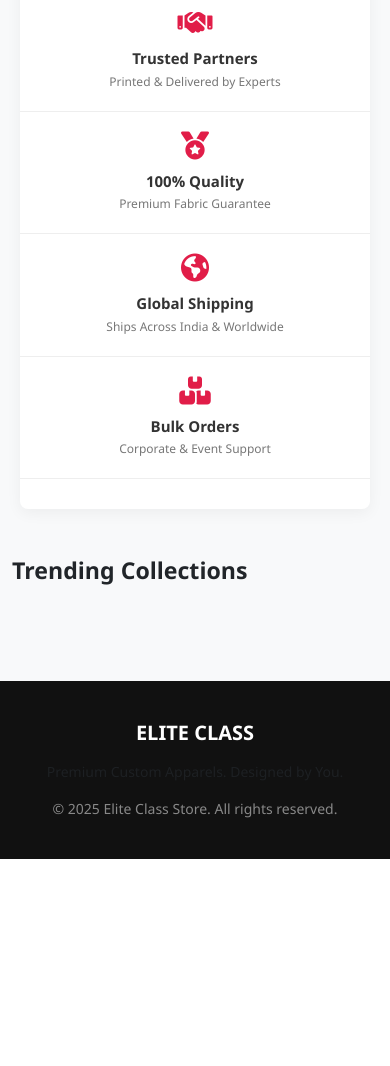
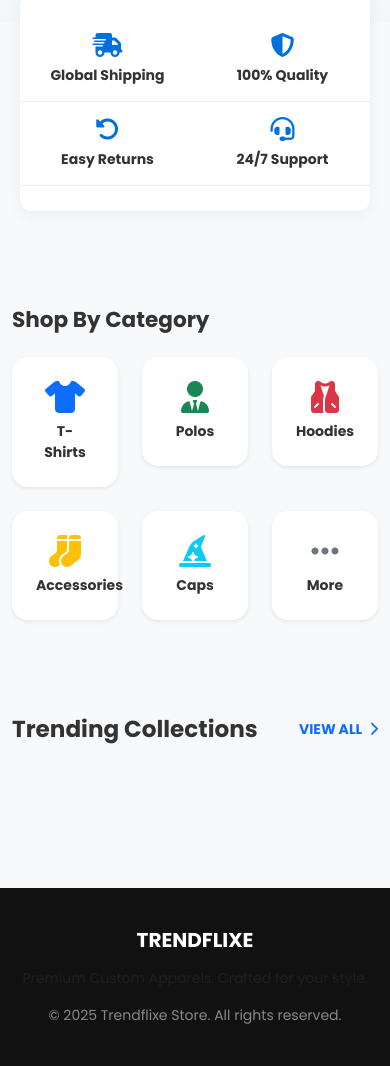
Before and after one commit to zahidbasha353-droid/trendflix-live, a Django app: page / in a window 390 px wide. Shown: the part 441-1507 px from the top of the page. Before the commit the page ends 1300 px from the top, so only its background shows below. Run offline with Django 5.2, Linux system fonts and the light colour scheme; data comes from the database, SQL or seed files in the repository; data that the repository does not hold is empty.

Commit message:
Updated base template with premium design and Poppins font

```diff
--- a/store/templates/store/base.html
+++ b/store/templates/store/base.html
@@ -6,27 +6,24 @@
     <meta name="viewport" content="width=device-width, initial-scale=1.0">
     <title>Elite Class | Print Your Vibe</title>
 
+    <link href="https://fonts.googleapis.com/css2?family=Poppins:wght@300;400;500;600;700;800&display=swap" rel="stylesheet">
     <link href="https://cdn.jsdelivr.net/npm/bootstrap@5.3.0/dist/css/bootstrap.min.css" rel="stylesheet">
     <link rel="stylesheet" href="https://cdnjs.cloudflare.com/ajax/libs/font-awesome/6.4.0/css/all.min.css">
 
     <style>
-        /* Global Styles */
+        /* --- 1. NEW PREMIUM LOOK STYLES --- */
         body {
-            font-family: 'Segoe UI', Tahoma, Geneva, Verdana, sans-serif;
+            background-color: #f8f9fa;
+            color: #333;
+            font-family: 'Poppins', sans-serif;
             overflow-x: hidden;
-            background-color: #f8f9fa;
         }
 
-        /* Navbar Styles */
+        /* Navbar Customization */
         .navbar {
-            background-color: #fff;
-            box-shadow: 0 2px 10px rgba(0,0,0,0.05);
+            background: white !important;
+            box-shadow: 0 2px 10px rgba(0,0,0,0.05) !important;
             padding: 15px 0;
-        }
-        .navbar-brand {
-            font-weight: 800;
-            font-size: 1.5rem;
-            color: #000;
         }
         .nav-link {
             font-weight: 500;
@@ -35,25 +32,49 @@
             transition: 0.3s;
         }
         .nav-link:hover {
-            color: #e11d48 !important; /* Elite Red */
+            color: #0071dc !important; /* Premium Blue */
         }
 
-        /* Buttons */
-        .btn-custom {
-            background-color: #e11d48;
-            color: white;
-            border-radius: 25px;
-            padding: 8px 25px;
+        /* Product Card Design */
+        .product-card {
+            transition: transform 0.3s ease, box-shadow 0.3s ease;
+            border-radius: 15px !important;
+            background: #fff;
+            border: none !important;
+        }
+        .product-card:hover {
+            transform: translateY(-5px);
+            box-shadow: 0 10px 20px rgba(0,0,0,0.1) !important;
+        }
+        .product-card img { transition: transform 0.5s ease; border-radius: 12px; }
+        .product-card:hover img { transform: scale(1.05); }
+
+        /* Modern Category Icons */
+        .category-card { transition: all 0.3s ease; cursor: pointer; border: none !important; }
+        .category-card:hover {
+            background: #0071dc !important;
+            color: white !important;
+            transform: translateY(-3px);
+        }
+        .category-card:hover i { color: white !important; }
+
+        /* Improved Buttons */
+        .btn-warning {
+            background-color: #ffd814 !important;
+            border-color: #fcd200 !important;
+            color: #111 !important;
+            font-weight: 600;
+            border-radius: 50px;
+        }
+        .btn-warning:hover { background-color: #f7ca00 !important; }
+        .btn-primary {
+            background-color: #0071dc !important;
             border: none;
             font-weight: 600;
-            transition: 0.3s;
-        }
-        .btn-custom:hover {
-            background-color: #be123c;
-            color: white;
+            border-radius: 50px;
         }
 
-        /* Cart Badge */
+        /* Elite Red Accent (Keeping some old identity) */
         .badge-elite {
             background-color: #e11d48;
             font-size: 0.6rem;
@@ -72,11 +93,11 @@
 </head>
 <body class="d-flex flex-column min-vh-100">
 
-    <nav class="navbar navbar-expand-lg navbar-light sticky-top">
+    <nav class="navbar navbar-expand-lg sticky-top">
         <div class="container">
             <a class="navbar-brand" href="{% url 'home' %}">
-    <img src="{% static 'images/logo.jpg' %}" alt="Trendflixe Logo" style="height: 50px; width: auto;">
-</a>
+                <img src="{% static 'images/logo.png' %}" alt="Trendflixe" style="height: 50px; width: auto;">
+            </a>
 
             <button class="navbar-toggler" type="button" data-bs-toggle="collapse" data-bs-target="#navbarNav">
                 <span class="navbar-toggler-icon"></span>
@@ -98,7 +119,7 @@
                             {% else %} 🇮🇳 INR
                             {% endif %}
                         </a>
-                        <ul class="dropdown-menu" style="max-height: 300px; overflow-y: auto;">
+                        <ul class="dropdown-menu border-0 shadow-sm" style="max-height: 300px; overflow-y: auto;">
                             <li><a class="dropdown-item" href="{% url 'switch_currency' 'INR' %}">🇮🇳 INR (₹)</a></li>
                             <li><a class="dropdown-item" href="{% url 'switch_currency' 'USD' %}">🇺🇸 USD ($)</a></li>
                             <li><a class="dropdown-item" href="{% url 'switch_currency' 'EUR' %}">🇪🇺 Euro (€)</a></li>
@@ -125,14 +146,14 @@
                                 <a class="btn btn-outline-dark dropdown-toggle rounded-pill px-4" href="#" role="button" data-bs-toggle="dropdown">
                                     Hello, {{ user.username }}
                                 </a>
-                                <ul class="dropdown-menu">
+                                <ul class="dropdown-menu border-0 shadow-sm">
                                     <li><a class="dropdown-item" href="#">My Orders</a></li>
                                     <li><hr class="dropdown-divider"></li>
                                     <li><a class="dropdown-item text-danger" href="{% url 'logout' %}">Logout</a></li>
                                 </ul>
                             </div>
                         {% else %}
-                            <a href="{% url 'login' %}" class="btn btn-custom">
+                            <a href="{% url 'login' %}" class="btn btn-primary px-4">
                                 Login <i class="fa-solid fa-arrow-right ms-1"></i>
                             </a>
                         {% endif %}
@@ -148,9 +169,9 @@
 
     <footer class="text-center mt-5">
         <div class="container">
-            <h5 class="fw-bold text-white mb-3">ELITE CLASS</h5>
-            <p class="text-muted small">Premium Custom Apparels. Designed by You.</p>
-            <p class="mb-0 text-white-50 small">&copy; 2025 Elite Class Store. All rights reserved.</p>
+            <h5 class="fw-bold text-white mb-3">TRENDFLIXE</h5>
+            <p class="text-muted small">Premium Custom Apparels. Crafted for your style.</p>
+            <p class="mb-0 text-white-50 small">&copy; 2025 Trendflixe Store. All rights reserved.</p>
         </div>
     </footer>
 
--- a/store/templates/store/home.html
+++ b/store/templates/store/home.html
@@ -1,200 +1,213 @@
 {% extends 'store/base.html' %}
 {% load static %}
-{% load custom_filters %} {% block content %}
+{% load custom_filters %}
+
+{% block content %}
 
 <style>
-    /* --- 1. CAROUSEL STYLES --- */
-    .carousel-item {
-        height: 500px; /* Banner Height */
-        background-color: #000;
+    /* --- 1. PREMIUM GLOBAL STYLES --- */
+    body { background-color: #f8f9fa; }
+
+    /* --- 2. MODERN HERO SECTION --- */
+    .hero-section {
+        background: #f4f7f9;
+        height: 480px;
+        display: flex;
+        align-items: center;
+        overflow: hidden;
         position: relative;
     }
-    .carousel-item img {
-        height: 100%;
-        width: 100%;
-        object-fit: cover;
-        opacity: 0.6; /* Dark Overlay */
-    }
-    .carousel-caption {
-        bottom: 35%;
-        text-shadow: 2px 2px 10px rgba(0,0,0,0.8);
-        z-index: 10;
-    }
-    .carousel-caption h1 {
-        font-size: 3.5rem;
-        font-weight: 800;
-        text-transform: uppercase;
-        letter-spacing: 2px;
-        animation: slideUp 1s ease-out;
-        margin-bottom: 15px;
-    }
-    .carousel-caption p {
-        font-size: 1.3rem;
-        margin-bottom: 25px;
-        font-weight: 500;
-        animation: slideUp 1.2s ease-out;
-    }
-    .btn-banner {
-        padding: 12px 35px;
-        font-weight: bold;
-        border-radius: 50px;
-        text-transform: uppercase;
-        letter-spacing: 1px;
-        animation: slideUp 1.4s ease-out;
-        box-shadow: 0 5px 15px rgba(0,0,0,0.3);
-    }
+    .hero-title { font-size: 3.5rem; font-weight: 800; color: #1a1a1a; }
+    .hero-subtitle { font-size: 1.2rem; color: #555; margin-bottom: 25px; }
 
-    @keyframes slideUp {
-        from { transform: translateY(50px); opacity: 0; }
-        to { transform: translateY(0); opacity: 1; }
-    }
-
-    /* --- 2. TRUST BADGES --- */
+    /* --- 3. TRUST BAR (From Old Code Style) --- */
     .trust-bar {
         background: white;
         box-shadow: 0 4px 15px rgba(0,0,0,0.05);
-        padding: 30px 0;
-        margin-top: -40px;
+        padding: 25px 0;
+        margin-top: -30px;
         position: relative;
-        border-radius: 8px;
+        border-radius: 12px;
         z-index: 20;
     }
-    .trust-item {
+    .trust-item { text-align: center; border-right: 1px solid #eee; }
+    .trust-item:last-child { border-right: none; }
+    .trust-icon { color: #0071dc; font-size: 24px; margin-bottom: 8px; }
+    .trust-title { font-weight: 700; font-size: 14px; color: #333; }
+
+    /* --- 4. CATEGORY CARDS --- */
+    .category-card {
+        transition: all 0.3s ease;
+        cursor: pointer;
+        border: none !important;
+        background: white;
         text-align: center;
-        padding: 10px;
-        border-right: 1px solid #eee;
     }
-    .trust-item:last-child { border-right: none; }
-    .trust-icon {
-        color: #e11d48;
-        font-size: 28px;
-        margin-bottom: 10px;
+    .category-card:hover {
+        background: #0071dc !important;
+        color: white !important;
+        transform: translateY(-5px);
+        box-shadow: 0 10px 20px rgba(0,113,220,0.2);
     }
-    .trust-title { font-weight: 700; font-size: 15px; color: #333; margin-bottom: 3px; }
-    .trust-desc { font-size: 12px; color: #777; }
+    .category-card:hover i { color: white !important; }
 
-    @media (max-width: 768px) {
-        .trust-item { border-right: none; border-bottom: 1px solid #eee; padding: 20px; }
-        .carousel-item { height: 350px; }
-        .carousel-caption h1 { font-size: 2rem; }
-    }
-
-    /* --- 3. PRODUCT CARDS --- */
+    /* --- 5. PRODUCT CARDS (Enhanced Design) --- */
     .product-card {
         transition: 0.3s;
-        border: 1px solid #eee;
-        border-radius: 10px;
+        border: none !important;
+        border-radius: 15px;
         overflow: hidden;
-        display: flex;
-        flex-direction: column;
-        height: 100%;
+        background: white;
+        box-shadow: 0 2px 10px rgba(0,0,0,0.05);
     }
     .product-card:hover {
-        transform: translateY(-5px);
-        box-shadow: 0 10px 20px rgba(0,0,0,0.1);
+        transform: translateY(-8px);
+        box-shadow: 0 15px 30px rgba(0,0,0,0.1);
     }
-    .card-img-top { height: 250px; object-fit: cover; }
+    .card-img-container {
+        padding: 15px;
+        background: #f8f8f8;
+        border-radius: 15px 15px 0 0;
+    }
+    .card-img-top {
+        height: 220px;
+        object-fit: contain;
+        transition: 0.5s;
+    }
+    .product-card:hover .card-img-top { transform: scale(1.08); }
 
+    /* --- 6. BUTTONS (Keeping your logic) --- */
     .btn-amazon-cart, .btn-amazon-buy {
         width: 100%;
-        font-weight: 600;
-        padding: 8px 12px;
-        border: none;
+        font-weight: 700;
+        padding: 10px;
         border-radius: 50px;
         margin-top: 8px;
-        transition: 0.2s;
+        display: block;
         text-align: center;
         text-decoration: none;
-        display: block;
-        font-size: 0.9rem;
+        font-size: 0.85rem;
+        border: none;
     }
     .btn-amazon-cart { background-color: #ffd814; color: #111; }
     .btn-amazon-cart:hover { background-color: #f7ca00; }
     .btn-amazon-buy { background-color: #ffa41c; color: #111; }
     .btn-amazon-buy:hover { background-color: #fa8900; }
+
+    @media (max-width: 768px) {
+        .hero-section { height: auto; padding: 40px 0; }
+        .hero-title { font-size: 2.2rem; }
+        .trust-item { border-right: none; border-bottom: 1px solid #eee; padding: 15px; }
+    }
 </style>
 
-<div id="heroCarousel" class="carousel slide carousel-fade" data-bs-ride="carousel" data-bs-interval="3500">
-    <div class="carousel-indicators">
-        <button type="button" data-bs-target="#heroCarousel" data-bs-slide-to="0" class="active"></button>
-        <button type="button" data-bs-target="#heroCarousel" data-bs-slide-to="1"></button>
-        <button type="button" data-bs-target="#heroCarousel" data-bs-slide-to="2"></button>
+<div class="hero-section">
+    <div class="container">
+        <div class="row align-items-center">
+            <div class="col-md-6" data-aos="fade-right">
+                <span class="badge bg-soft-primary text-primary px-3 py-2 rounded-pill mb-3" style="background:#e7f1ff">New Arrival 2025</span>
+                <h1 class="hero-title">Trendflixe <br><span class="text-primary">Premium</span> Style</h1>
+                <p class="hero-subtitle">100% Bio-Washed Cotton. Experience the elite comfort with our custom collections.</p>
+                <a href="#collections" class="btn btn-primary btn-lg rounded-pill px-5 shadow">Shop Now <i class="fas fa-shopping-bag ms-2"></i></a>
             </div>
-
-    <div class="carousel-inner">
-        <div class="carousel-item active">
-            <img src="https://images.unsplash.com/photo-1523381210434-271e8be1f52b?q=80&w=2070&auto=format&fit=crop" class="d-block w-100" alt="Fashion">
-            <div class="carousel-caption d-none d-md-block">
-                <h1 class="text-white">Print Your Vibe</h1>
-                <p class="text-light">Custom T-Shirts, Hoodies & More. Delivered Worldwide.</p>
-                <a href="#shop-section" class="btn btn-light btn-banner text-dark">Explore Now <i class="fas fa-arrow-right ms-2"></i></a>
+            <div class="col-md-6 text-center d-none d-md-block">
+                <img src="https://www.pngarts.com/files/5/Plain-T-Shirt-Transparent-Image.png" class="img-fluid" style="max-height: 400px; filter: drop-shadow(0 20px 30px rgba(0,0,0,0.1));">
             </div>
-        </div>
-        <div class="carousel-item">
-            <img src="https://images.unsplash.com/photo-1483985988355-763728e1935b?q=80&w=2070&auto=format&fit=crop" class="d-block w-100" alt="Premium">
-            <div class="carousel-caption d-none d-md-block">
-                <h1 class="text-white">Elite Quality</h1>
-                <p class="text-light">100% Bio-Washed Cotton. Premium Finish Guaranteed.</p>
-                <a href="#shop-section" class="btn btn-danger btn-banner">Shop Collections <i class="fas fa-shopping-bag ms-2"></i></a>
-            </div>
-        </div>
-        <div class="carousel-item">
-            <img src="https://images.unsplash.com/photo-1556905055-8f358a7a47b2?q=80&w=2070&auto=format&fit=crop" class="d-block w-100" alt="Offers">
-            <div class="carousel-caption d-none d-md-block">
-                <h1 class="text-warning">Flat 25% OFF</h1>
-                <p class="text-light">On your first custom order. Use Code: ELITE25</p>
-                <a href="#shop-section" class="btn btn-warning btn-banner text-dark">Shop Now <i class="fas fa-tag ms-2"></i></a>
         </div>
     </div>
 </div>
 
-    <button class="carousel-control-prev" type="button" data-bs-target="#heroCarousel" data-bs-slide="prev"><span class="carousel-control-prev-icon"></span></button>
-    <button class="carousel-control-next" type="button" data-bs-target="#heroCarousel" data-bs-slide="next"><span class="carousel-control-next-icon"></span></button>
+<div class="container">
+    <div class="row trust-bar mx-2 mb-5">
+        <div class="col-md-3 trust-item col-6"><i class="fa-solid fa-truck-fast trust-icon"></i><div class="trust-title">Global Shipping</div></div>
+        <div class="col-md-3 trust-item col-6"><i class="fa-solid fa-shield-halved trust-icon"></i><div class="trust-title">100% Quality</div></div>
+        <div class="col-md-3 trust-item col-6"><i class="fa-solid fa-rotate-left trust-icon"></i><div class="trust-title">Easy Returns</div></div>
+        <div class="col-md-3 trust-item col-6"><i class="fa-solid fa-headset trust-icon"></i><div class="trust-title">24/7 Support</div></div>
+    </div>
 </div>
 
-<div class="container">
-    <div class="row trust-bar mx-2 mb-5">
-        <div class="col-md-3 trust-item"><i class="fa-solid fa-handshake trust-icon"></i><div class="trust-title">Trusted Partners</div><div class="trust-desc">Printed & Delivered by Experts</div></div>
-        <div class="col-md-3 trust-item"><i class="fa-solid fa-medal trust-icon"></i><div class="trust-title">100% Quality</div><div class="trust-desc">Premium Fabric Guarantee</div></div>
-        <div class="col-md-3 trust-item"><i class="fa-solid fa-earth-americas trust-icon"></i><div class="trust-title">Global Shipping</div><div class="trust-desc">Ships Across India & Worldwide</div></div>
-        <div class="col-md-3 trust-item"><i class="fa-solid fa-boxes-stacked trust-icon"></i><div class="trust-title">Bulk Orders</div><div class="trust-desc">Corporate & Event Support</div></div>
+<div class="container my-5">
+    <h4 class="fw-bold mb-4">Shop By Category</h4>
+    <div class="row g-4 text-center">
+        <div class="col-4 col-md-2">
+            <div class="category-card p-4 border rounded-4 shadow-sm">
+                <i class="fas fa-tshirt fa-2x mb-2 text-primary"></i>
+                <p class="small fw-bold mb-0">T-Shirts</p>
+            </div>
+        </div>
+        <div class="col-4 col-md-2">
+            <div class="category-card p-4 border rounded-4 shadow-sm">
+                <i class="fas fa-user-tie fa-2x mb-2 text-success"></i>
+                <p class="small fw-bold mb-0">Polos</p>
+            </div>
+        </div>
+        <div class="col-4 col-md-2">
+            <div class="category-card p-4 border rounded-4 shadow-sm">
+                <i class="fas fa-vest fa-2x mb-2 text-danger"></i>
+                <p class="small fw-bold mb-0">Hoodies</p>
+            </div>
+        </div>
+        <div class="col-4 col-md-2">
+            <div class="category-card p-4 border rounded-4 shadow-sm">
+                <i class="fas fa-socks fa-2x mb-2 text-warning"></i>
+                <p class="small fw-bold mb-0">Accessories</p>
+            </div>
+        </div>
+        <div class="col-4 col-md-2">
+            <div class="category-card p-4 border rounded-4 shadow-sm">
+                <i class="fas fa-hat-wizard fa-2x mb-2 text-info"></i>
+                <p class="small fw-bold mb-0">Caps</p>
+            </div>
+        </div>
+        <div class="col-4 col-md-2">
+            <div class="category-card p-4 border rounded-4 shadow-sm">
+                <i class="fas fa-ellipsis-h fa-2x mb-2 text-secondary"></i>
+                <p class="small fw-bold mb-0">More</p>
+            </div>
+        </div>
+    </div>
 </div>
 
-    <h3 class="fw-bold mb-4" id="shop-section">Trending Collections</h3>
-    <div class="row g-4 mb-5">
+<div id="collections" class="container my-5 pb-5">
+    <div class="d-flex justify-content-between align-items-center mb-4">
+        <h3 class="fw-bold mb-0">Trending Collections</h3>
+        <a href="#" class="text-primary text-decoration-none fw-bold small">VIEW ALL <i class="fas fa-chevron-right ms-1"></i></a>
+    </div>
+
+    <div class="row g-4">
         {% for product in products %}
-        <div class="col-md-3 col-6">
-            <div class="card product-card">
-                <a href="{% url 'product_detail' product.id %}" class="position-relative">
-                    {% if product.is_trending %}<span class="position-absolute top-0 start-0 bg-danger text-white px-2 py-1 m-2 rounded small fw-bold shadow">🔥 Trending</span>{% endif %}
-                    {% if product.is_bestseller %}<span class="position-absolute top-0 end-0 bg-warning text-dark px-2 py-1 m-2 rounded small fw-bold shadow">🏆 Bestseller</span>{% endif %}
-
+        <div class="col-lg-3 col-md-4 col-6">
+            <div class="card product-card h-100">
+                <div class="card-img-container position-relative">
+                    <a href="{% url 'product_detail' product.id %}">
                         {% if product.image_url %}
                             <img src="{{ product.image_url }}" class="card-img-top" alt="{{ product.name }}">
                         {% elif product.image %}
                             <img src="{{ product.image.url }}" class="card-img-top" alt="{{ product.name }}">
-                    {% else %}
-                        <img src="https://via.placeholder.com/300" class="card-img-top">
                         {% endif %}
                     </a>
+                    {% if product.is_trending %}
+                        <span class="position-absolute top-0 start-0 bg-danger text-white px-2 py-1 m-2 rounded-pill small fw-bold" style="font-size:10px">🔥 TRENDING</span>
+                    {% endif %}
+                </div>
 
-                <div class="card-body d-flex flex-column">
-                    <p class="text-muted small mb-1">{{ product.category }}</p>
-                    <h6 class="card-title fw-bold text-truncate">{{ product.name }}</h6>
+                <div class="card-body p-3 d-flex flex-column">
+                    <span class="text-muted small mb-1" style="font-size: 11px; text-transform: uppercase;">{{ product.category }}</span>
+                    <h6 class="fw-bold text-truncate mb-2" title="{{ product.name }}">{{ product.name }}</h6>
 
-                    <div class="mb-2">
+                    <div class="mb-3">
                         <span class="text-danger fw-bold fs-5">{{ product.selling_price|currency:request }}</span>
-                        <small class="text-muted text-decoration-line-through">
+                        <small class="text-muted text-decoration-line-through ms-1">
                             {{ product.cost_price|add:"500"|currency:request }}
                         </small>
                     </div>
 
                     <div class="mt-auto">
-                        <form action="{% url 'add_to_cart' product.id %}" method="POST">
+                        <form action="{% url 'add_to_cart' product.id %}" method="POST" class="mb-2">
                             {% csrf_token %}
-                            <button type="submit" class="btn-amazon-cart" title="Add to Cart">Add to Cart</button>
+                            <button type="submit" class="btn-amazon-cart shadow-sm">Add to Cart</button>
                         </form>
-                        <a href="{% url 'buy_now' product.id %}" class="btn-amazon-buy" title="Buy Now">Buy Now</a>
+                        <a href="{% url 'buy_now' product.id %}" class="btn-amazon-buy shadow-sm">Buy Now</a>
                     </div>
                 </div>
             </div>
```
Lines whose indentation alone changed are shown as unchanged.
